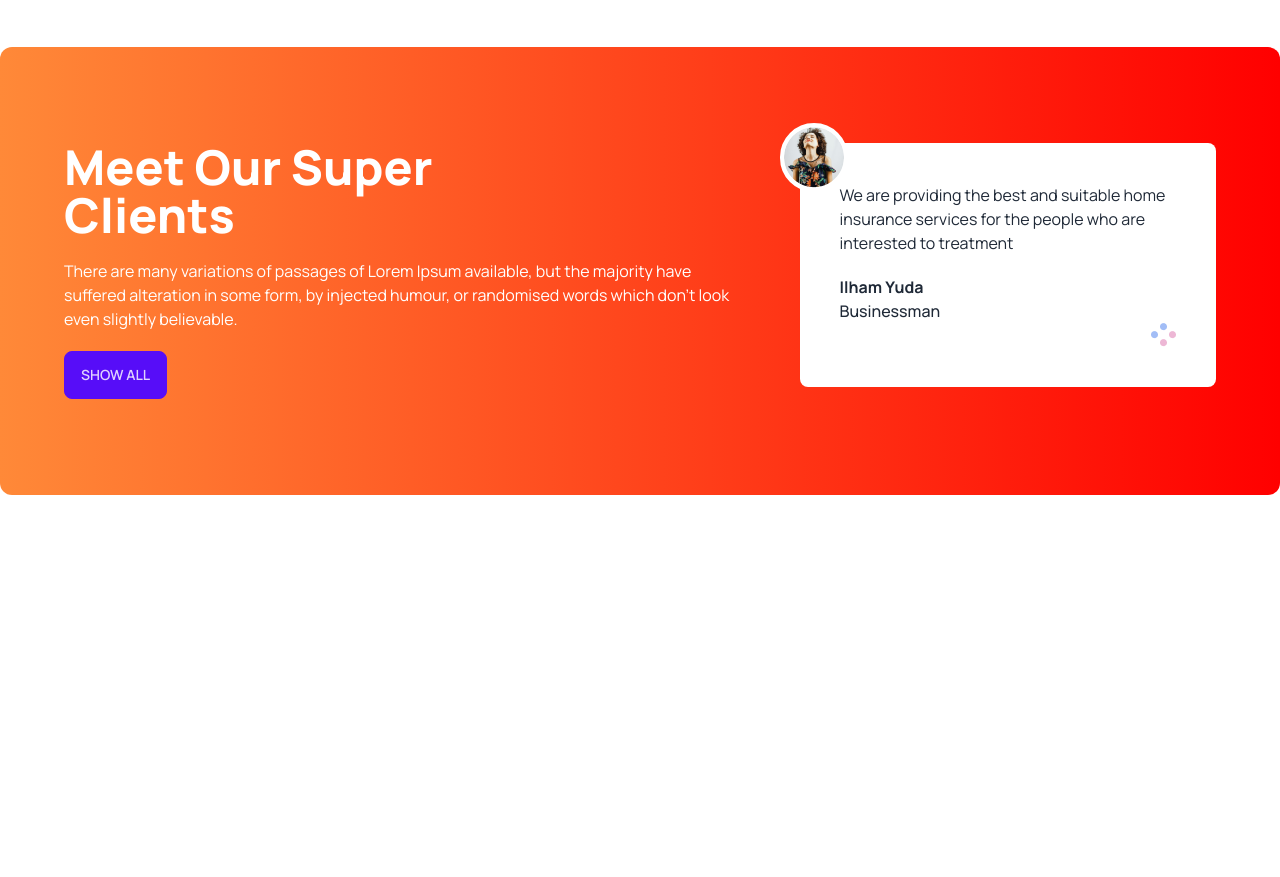
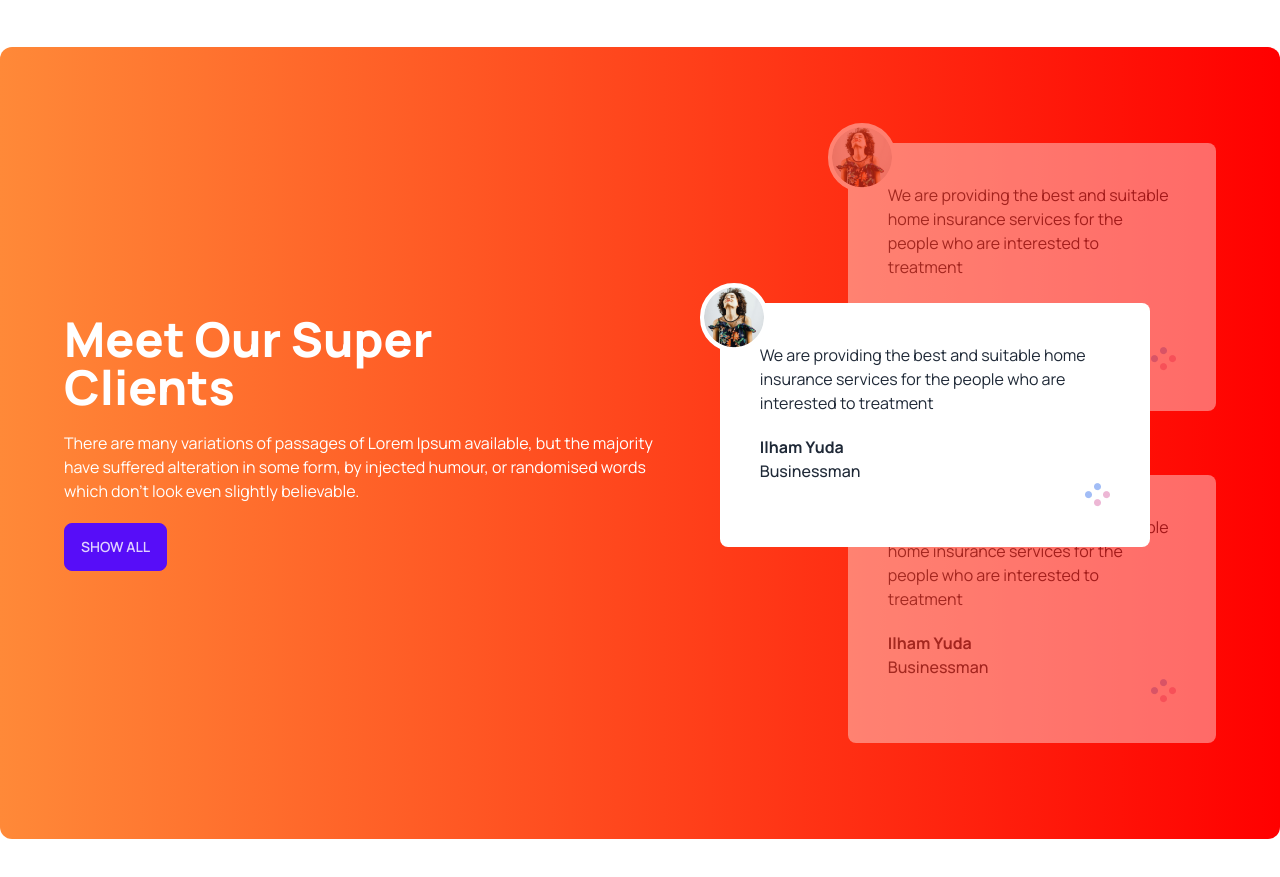
Before and after one commit to mohiuddin143/coffee-house, a plain HTML site: page index.html in a window 1280 px wide. Shown: the part 1740-2617 px from the top of the page. Before the commit the page ends 2331 px from the top, so only its background shows below. Drawn offline with nearby package versions, Linux system fonts and the light colour scheme; files whose address does not match are found by name.

Commit message:
client review section completely done

```diff
--- a/index.html
+++ b/index.html
@@ -128,6 +128,7 @@
         </section>
         <!-- client section -->
         <section class="my-24 flex flex-col lg:flex-row gap-12 rounded-xl bg-gradient-to-r from-[#FF8938] to-[#F00] px-16 py-24">
+            <div class="flex items-center lg:pr-32">
                 <div class="space-y-5">
                     <h2 class="text-5xl font-extrabold text-white">
                         Meet Our Super <br> Clients
@@ -135,9 +136,31 @@
                     <p class="text-white">There are many variations of passages of Lorem Ipsum available, but the majority have suffered alteration in some form, by injected humour, or randomised words which don't look even slightly believable. </p>
                     <button class="btn btn-primary">Show All</button>
                 </div>
-            <div>
-                <!-- review -->
-                <div class="relative p-10 rounded-lg bg-white">
+            </div>
+            <!-- review container -->
+            <div class="relative">
+                <!--next review -->
+                <div class="relative mb-16 z-10 opacity-40 p-10 rounded-lg bg-white">
+                    <img class="absolute -top-5 -left-5 border-4 border-white rounded-full bg-white" src="images/client.png" alt="">
+                    <p>We are providing the best and suitable home insurance services for the people who are interested to treatment</p>
+                    <h4 class="font-bold mt-5">Ilham Yuda</h4>
+                    <p class="font-medium">Businessman</p>
+                    <div class="flex justify-end">
+                        <img src="images/circles.png" alt="">
+                    </div>
+                </div>
+                <!--current review -->
+                <div class="absolute z-20 top-40 lg:-left-32 lg:w-[430px] p-10 rounded-lg bg-white">
+                    <img class="absolute -top-5 -left-5 border-4 border-white rounded-full bg-white" src="images/client.png" alt="">
+                    <p>We are providing the best and suitable home insurance services for the people who are interested to treatment</p>
+                    <h4 class="font-bold mt-5">Ilham Yuda</h4>
+                    <p class="font-medium">Businessman</p>
+                    <div class="flex justify-end">
+                        <img src="images/circles.png" alt="">
+                    </div>
+                </div>
+                <!--previous review -->
+                <div class="relative z-10 opacity-40 p-10 rounded-lg bg-white">
                     <img class="absolute -top-5 -left-5 border-4 border-white rounded-full bg-white" src="images/client.png" alt="">
                     <p>We are providing the best and suitable home insurance services for the people who are interested to treatment</p>
                     <h4 class="font-bold mt-5">Ilham Yuda</h4>
```
Lines whose indentation alone changed are shown as unchanged.
